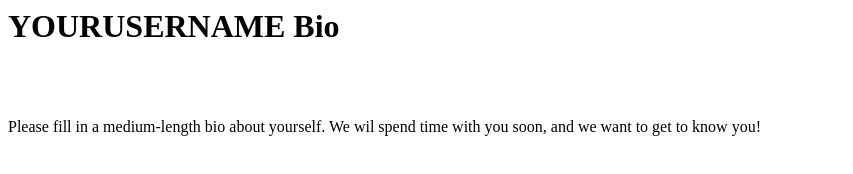
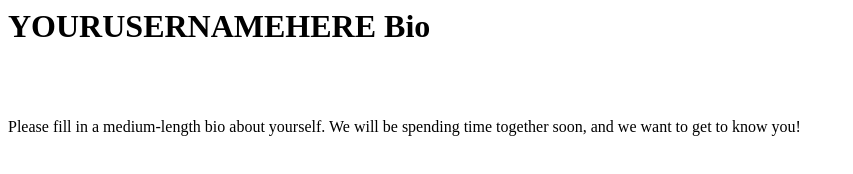
Before and after one commit to swinton/train-the-trainer-3, a plain HTML site: page index.html in a window 1280 px wide. Shown: the whole page, without its empty margins (0-853 px from the left). Drawn offline with Linux system fonts and the light colour scheme.

Commit message:
minor wording changes

```diff
--- a/index.html
+++ b/index.html
@@ -1,4 +1,4 @@
-<h1>YOURUSERNAME Bio</h1>
+<h1>YOURUSERNAMEHERE Bio</h1>
 <br>
 <br>
-<p>Please fill in a medium-length bio about yourself. We wil spend time with you soon, and we want to get to know you!</p>
+<p>Please fill in a medium-length bio about yourself. We will be spending time together soon, and we want to get to know you!</p>
```
